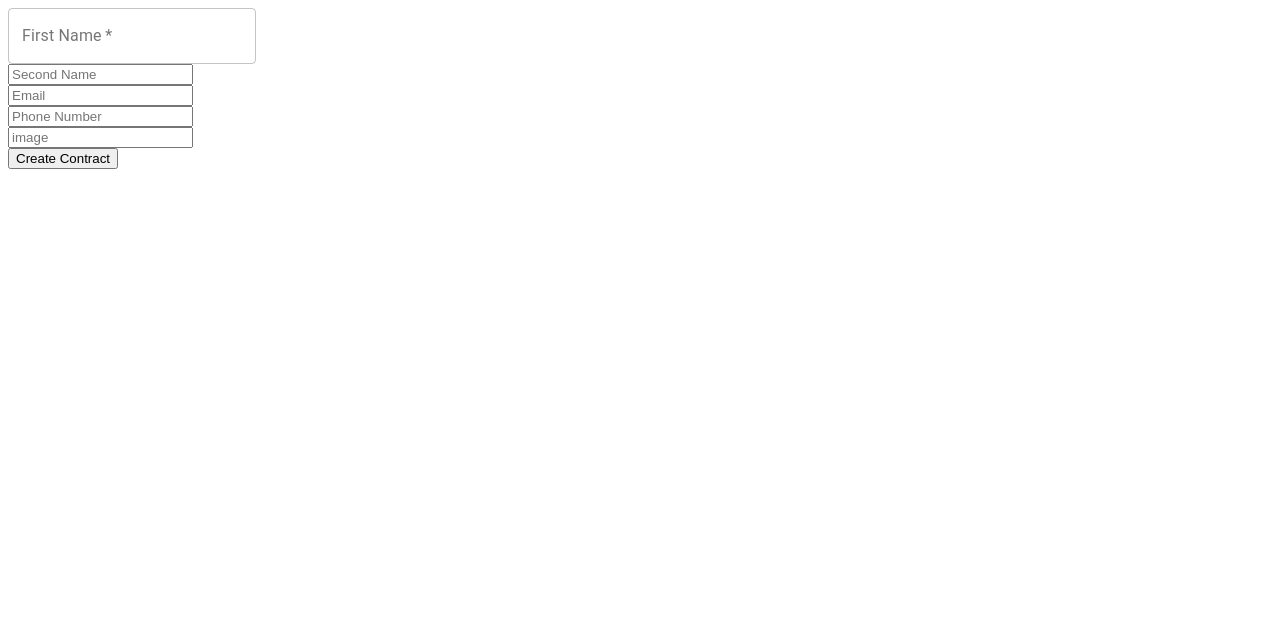
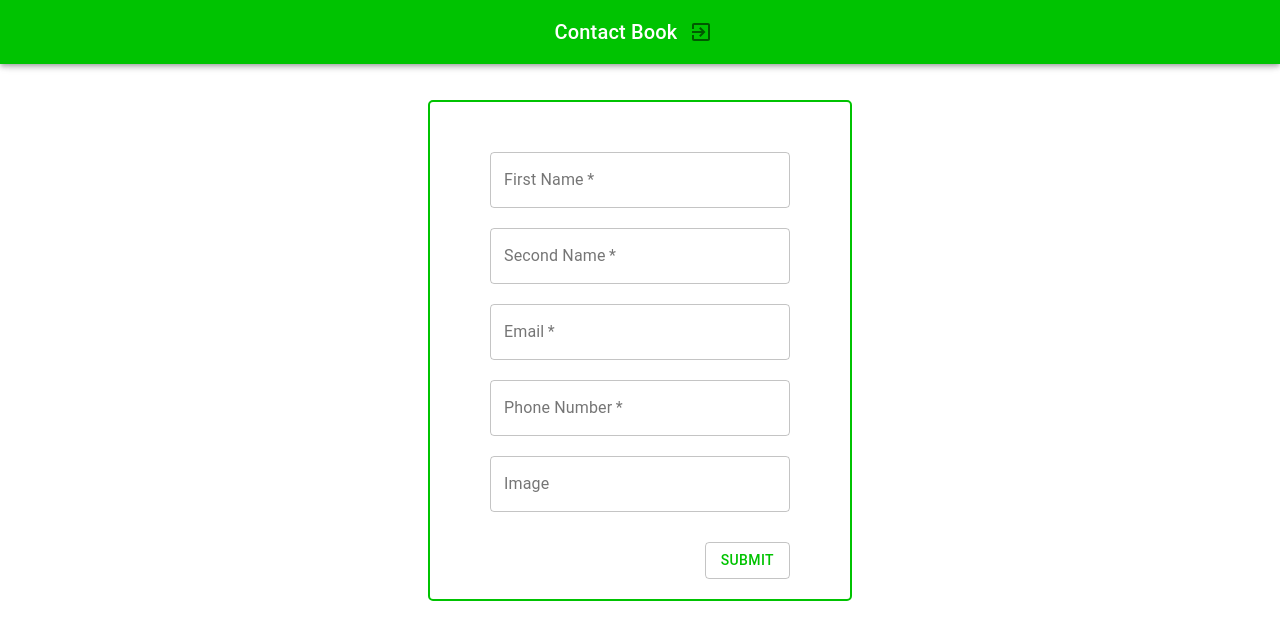
Before and after one commit to maccymg/Contact-Book, a React (Create React App) app in the folder client/: page /contact/new in a window 1280 px wide. Shown: the top 640 px of the page. Built offline with nearby package versions, Linux system fonts and the light colour scheme.

Commit message:
removed error message, created simple nav, finished contact create

```diff
--- /dev/null
+++ b/client/src/components/common/SimpleNav.js
@@ -0,0 +1,28 @@
+import React from 'react'
+import { Typography, AppBar, Toolbar, IconButton } from '@material-ui/core'
+import ExitToAppIcon from '@material-ui/icons/ExitToApp'
+import useStyles from '../../styles'
+import { Link } from 'react-router-dom'
+
+function SimpleNav() {
+
+  const classes = useStyles()
+
+
+  return (
+    <div className={classes.grow}>
+      <AppBar className={classes.nav} position="fixed">
+        <Toolbar>
+          <Typography variant="h6" noWrap>Contact Book</Typography>
+          <Link to={'/'} style={{ textDecoration: 'none', color: 'black' }}>
+            <IconButton>
+              <ExitToAppIcon/>
+            </IconButton>
+          </Link>
+        </Toolbar>
+      </AppBar>
+    </div>
+  )
+}
+
+export default SimpleNav
--- a/client/src/components/contact/ContactCreate.js
+++ b/client/src/components/contact/ContactCreate.js
@@ -1,7 +1,8 @@
 import React from 'react'
+import SimpleNav from '../common/SimpleNav'
 import { useHistory } from 'react-router-dom'
 import { createContact } from '../../lib/api'
-import { TextField } from '@material-ui/core'
+import { TextField, Container, Button } from '@material-ui/core'
 import useStyles from '../../styles'
 
 function ContactCreate() {
@@ -18,13 +19,6 @@ function ContactCreate() {
     image: '',
   })
 
-  const [errordata, setErrordata] = React.useState({
-    firstName: '',
-    secondName: '',
-    email: '',
-    phoneNumber: '',
-    image: '',
-  })
 
   const handleSubmit = async event => {
     event.preventDefault()
@@ -33,23 +27,23 @@ function ContactCreate() {
       console.log(data)
       history.push('/')
     } catch (err) {
-      setErrordata(err.response.data)
+      console.log(err)
     }
   }
 
   const handleChange = event => {
     const value = event.target.value
     setContactData({ ...contactData, [event.target.name]: value })
-    setErrordata('')
   }
 
 
 
   return (
-    <div>
-      <div className="form-content">
-        <form onSubmit={handleSubmit} className="form">
-          <div className="form-group">
+    <div className={classes.createContainer}>
+      <SimpleNav />
+      <Container className={classes.formContainer}>
+        <form onSubmit={handleSubmit} className={classes.form}>
+          <div className={classes.formGroup}>
             <TextField
               className={classes.input}
               required
@@ -59,90 +53,60 @@ function ContactCreate() {
               onChange={handleChange}
               name="firstName"
             />
-            {errordata.firstName ?
-              <div className="error-message">{`*${errordata.firstName}`}</div>
-              :
-              <div className="error-message"></div>
-            }
-            {/* <label className="label">
-              <input
-                className="input"
-                placeholder="First Name"
-                onChange={handleChange}
-                name="firstName"
-                value={contactData.firstName}
-              />
-            </label> */}
           </div>
-          <div className="form-group">
-            <label className="label">
-              <input
-                className="input"
-                placeholder="Second Name"
+          <div className={classes.formGroup}>
+            <TextField
+              className={classes.input}
+              required
+              label="Second Name"
+              value={contactData.secondName}
+              variant="outlined"
               onChange={handleChange}
               name="secondName"
-                value={contactData.secondName}
             />
-            </label>
-            {errordata.secondName ?
-              <div className="error-message">*{errordata.secondName}</div>
-              :
-              <div className="error-message"></div>
-            }
           </div>
-          <div className="form-group">
-            <label className="label">
-              <input
-                className="input"
-                placeholder="Email"
+          <div className={classes.formGroup}>
+            <TextField
+              className={classes.input}
+              required
+              label="Email"
+              value={contactData.email}
+              variant="outlined"
               onChange={handleChange}
               name="email"
-                value={contactData.email}
             />
-            </label>
-            {errordata.email ?
-              <div className="error-message">*{errordata.email}</div>
-              :
-              <div className="error-message"></div>
-            }
           </div>
-          <div className="form-group">
-            <label className="label">
-              <input
-                className="input"
-                placeholder="Phone Number"
+          <div className={classes.formGroup}>
+            <TextField
+              className={classes.input}
+              required
+              label="Phone Number"
+              value={contactData.phoneNumber}
+              variant="outlined"
               onChange={handleChange}
               name="phoneNumber"
-                value={contactData.phoneNumber}
             />
-            </label>
-            {errordata.phoneNumber ?
-              <div className="error-message">*{errordata.phoneNumber}</div>
-              :
-              <div className="error-message"></div>
-            }
           </div>
-          <div className="form-group">
-            <label className="label">
-              <input
-                className="input"
-                placeholder="image"
+          <div className={classes.formGroup}>
+            <TextField
+              className={classes.input}
+              label="Image"
+              value={contactData.image}
+              variant="outlined"
               onChange={handleChange}
               name="image"
-                value={contactData.image}
             />
-            </label>
-            {errordata.image ?
-              <div className="error-message">*{errordata.image}</div>
-              :
-              <div className="error-message"></div>
-            }
           </div>
-          <div className="form-footer">
-            <button type="submit" className="button">Create Contract</button>
+          <div className={classes.buttonContainer}>
+            <Button className={classes.button}
+              variant="outlined"
+              type="submit"
+            >
+            Submit
+            </Button>
           </div>
         </form>
-      </div>
+      </Container>
     </div>
   )
 }
--- a/client/src/components/contact/ContactIndex.js
+++ b/client/src/components/contact/ContactIndex.js
@@ -1,7 +1,7 @@
 import React from 'react'
 import { getAllContacts } from '../../lib/api'
 import { Link } from 'react-router-dom'
-import { Grid, Typography, AppBar, InputBase, Toolbar, IconButton } from '@material-ui/core'
+import { Container, Typography, AppBar, InputBase, Toolbar, IconButton } from '@material-ui/core'
 import SearchIcon from '@material-ui/icons/Search'
 import AddIcon from '@material-ui/icons/Add'
 import useStyles from '../../styles'
@@ -34,8 +34,8 @@ function ContactIndex() {
   )) : null
 
   const sortedContacts = filteredContacts ? filteredContacts.sort((lastOne, nextOne) => {
-    const alast = lastOne.secondName
-    const blast = nextOne.secondName
+    const alast = lastOne.secondName.toLowerCase()
+    const blast = nextOne.secondName.toLowerCase()
     return alast > blast ? 1 : -1
   }) : null
 
@@ -76,17 +76,15 @@ function ContactIndex() {
         </AppBar>
       </div>
       <div className={classes.navDiv}></div>
-      <div className={classes.gridContainer}>
+      <div className={classes.container}>
         {contacts && sortedContacts.map(contact => (
           <div key={contact._id}>
             <Link to={`/contacts/${contact._id}`} style={{ textDecoration: 'none', color: 'black' }}>
-              <Grid className={classes.grid}
-                container
-              >
+              <Container className={classes.contactContainer}>
                 <div>
                   <Typography className={classes.contact} variant="h6">{contact.firstName} <span className={classes.secondName}>{contact.secondName}</span></Typography>
                 </div>
-              </Grid>
+              </Container>
             </Link>
           </div>
         ))}
--- a/client/src/styles.js
+++ b/client/src/styles.js
@@ -6,6 +6,7 @@ const useStyles = makeStyles((theme) => ({
 
   nav: {
     backgroundColor: '#00C301',
+    alignItems: 'center',
   },
 
   navDiv: {
@@ -14,6 +15,7 @@ const useStyles = makeStyles((theme) => ({
 
   grow: {
     flexGrow: 1,
+    width: '80%',
   },
 
   title: {
@@ -63,31 +65,71 @@ const useStyles = makeStyles((theme) => ({
     },
   },
 
-  gridContainer: {
+  container: {
     marginTop: '20px',
   },
 
-  grid: {
+  contactContainer: {
     justifyContent: 'center',
     alignItems: 'flex-start',
     flexDirection: 'column',
-    marginLeft: '30px',
-    borderBottom: '1px solid #d9d9d9',
-    width: '90%',
-    [theme.breakpoints.up('sm')]: {
-      width: '95%',
-    },
   },
 
   contact: {
-    paddingTop: '12px',
-    paddingBottom: '12px',
+    paddingTop: '14px',
+    paddingBottom: '14px',
+    borderBottom: '1px solid #d9d9d9',
   },
 
   secondName: {
     fontWeight: 'bold',
   },
 
+  formContainer: {
+    flexDirection: 'column',
+    justifyContent: 'center',
+    alignItems: 'center',
+    display: 'flex',
+    marginTop: '100px',
+    marginBottom: '80px',
+  },
+
+  createContainer: {
+    width: '100%',
+  },
+
+  input: {
+    marginTop: '10px',
+    marginBottom: '10px',
+    width: '100%',
+  },
+
+  formGroup: {
+    width: '250px',
+    [theme.breakpoints.up('sm')]: {
+      width: '300px',
+    },
+  },
+
+  form: {
+    border: '2px solid #00C301',
+    padding: '40px 60px 20px 60px',
+    borderRadius: '5px',
+  },
+
+
+  button: {
+    color: '#00C301',
+  },
+
+  buttonContainer: {
+    display: 'flex',
+    justifyContent: 'flex-end',
+    alignItems: 'center',
+    paddingTop: '20px',
+  },
+
+
 }))
 
 export default useStyles
```
Lines whose indentation alone changed are shown as unchanged.
